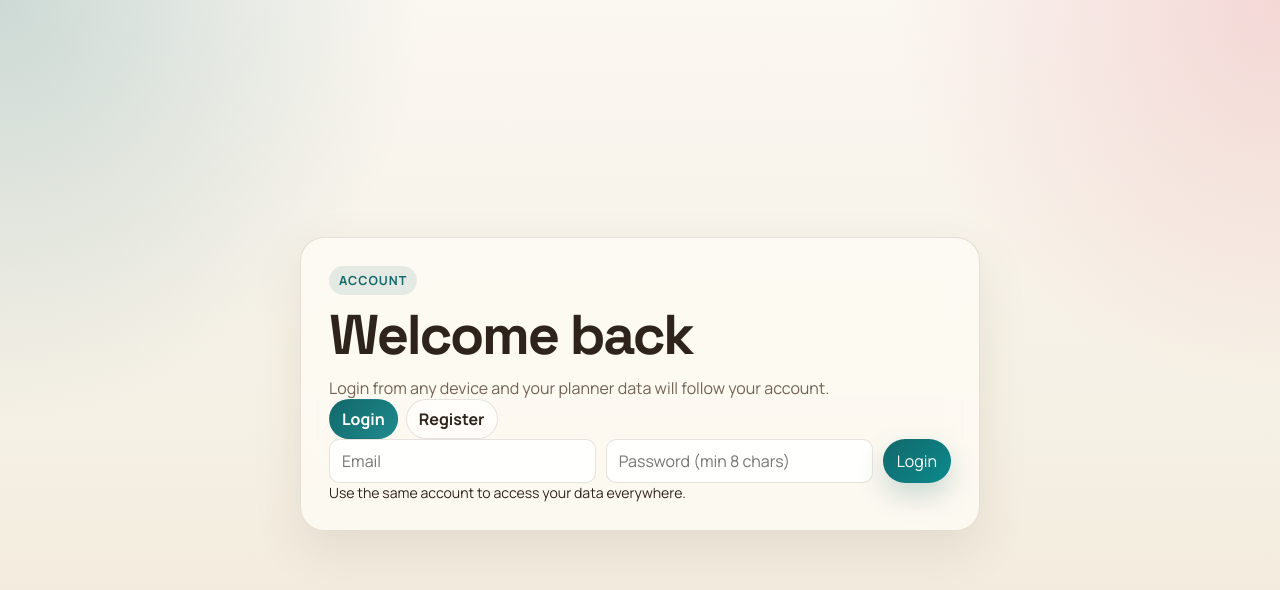
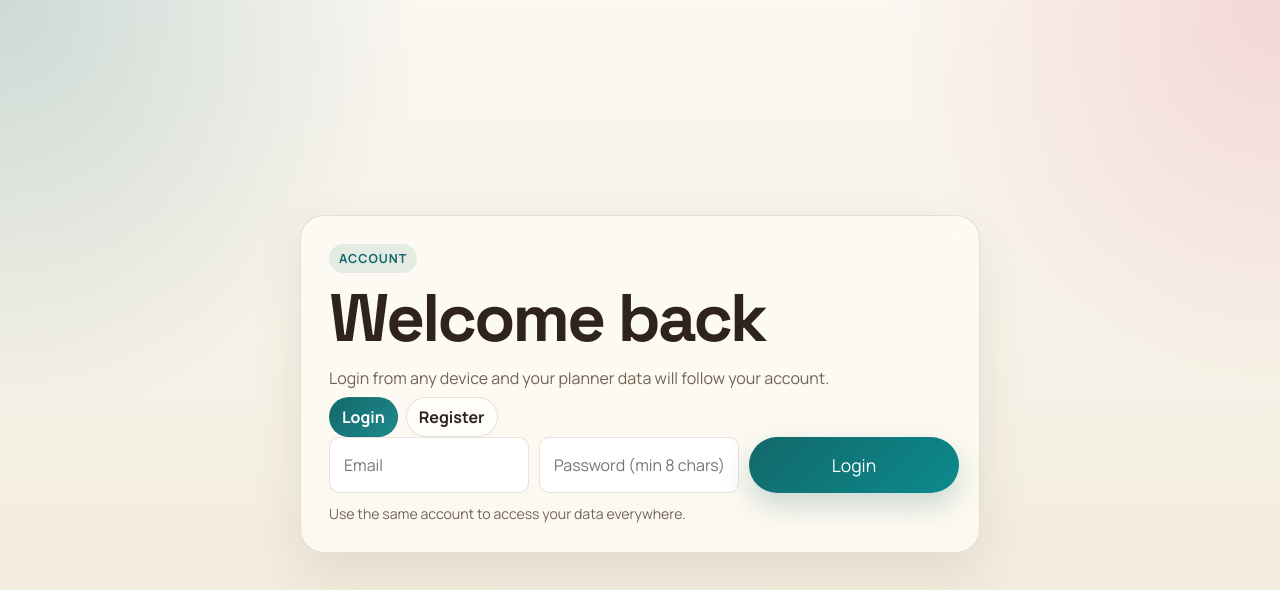
Before and after one commit to palakkgupta/my-salary-planner, a website built with Vite: page salary-planner/index.html in a window 1280 px wide. Built offline with nearby package versions, Linux system fonts and the light colour scheme.

Commit message:
Polish login UI and auth message states

```diff
--- a/salary-planner/src/main.js
+++ b/salary-planner/src/main.js
@@ -453,8 +453,31 @@ function getCategoryPctTotal() {
   return state.categories.reduce((sum, category) => sum + category.pct, 0)
 }
 
+function getAuthMessageState() {
+  if (!auth.error) {
+    return {
+      text: 'Use the same account to access your data everywhere.',
+      tone: 'neutral',
+    }
+  }
+
+  const normalized = auth.error.toLowerCase()
+  if (normalized.includes('success')) {
+    return {
+      text: auth.error,
+      tone: 'success',
+    }
+  }
+
+  return {
+    text: auth.error,
+    tone: 'error',
+  }
+}
+
 function renderLoginPage() {
   const isLogin = view.authMode === 'login'
+  const authMessage = getAuthMessageState()
 
   return `
     <section class="login-page">
@@ -471,11 +494,11 @@ function renderLoginPage() {
         <div class="auth-fields">
           <input id="auth-email" type="email" placeholder="Email" autocomplete="email" />
           <input id="auth-password" type="password" placeholder="Password (min 8 chars)" autocomplete="current-password" />
-          <button type="button" class="action-button action-button--primary" data-auth-submit>
+          <button type="button" class="action-button action-button--primary auth-submit" data-auth-submit>
             ${isLogin ? 'Login' : 'Create Account'}
           </button>
         </div>
-        <p class="auth-message">${auth.error || 'Use the same account to access your data everywhere.'}</p>
+        <p class="auth-message auth-message--${authMessage.tone}">${authMessage.text}</p>
       </article>
     </section>
   `
--- a/salary-planner/src/style.css
+++ b/salary-planner/src/style.css
@@ -112,19 +112,35 @@ strong {
 
 .auth-fields {
   display: grid;
-  grid-template-columns: 1fr 1fr auto;
+  grid-template-columns: minmax(200px, 1fr) minmax(200px, 1fr) auto;
   gap: 10px;
+  align-items: center;
 }
 
 .auth-fields input {
   border-radius: var(--radius-sm);
   border: 1px solid var(--line);
-  padding: 10px 12px;
+  padding: 14px 14px;
+  min-height: 56px;
   background: rgba(255, 255, 255, 0.86);
 }
 
 .auth-message {
+  margin-top: 10px;
   font-size: 0.88rem;
+  line-height: 1.5;
+}
+
+.auth-message--neutral {
+  color: var(--muted);
+}
+
+.auth-message--success {
+  color: var(--savings);
+}
+
+.auth-message--error {
+  color: var(--spending);
 }
 
 .login-page {
@@ -142,6 +158,31 @@ strong {
   background: var(--bg-elevated);
   box-shadow: var(--shadow);
   backdrop-filter: blur(12px);
+}
+
+.login-card h1 {
+  max-width: 11ch;
+  font-size: clamp(2.2rem, 6vw, 4.2rem);
+}
+
+.login-card .hero-text {
+  margin-bottom: 8px;
+}
+
+.auth-submit {
+  min-width: 210px;
+  min-height: 56px;
+  font-size: 1.1rem;
+  padding-inline: 22px;
+}
+
+.auth-fields input:-webkit-autofill,
+.auth-fields input:-webkit-autofill:hover,
+.auth-fields input:-webkit-autofill:focus,
+.auth-fields input:-webkit-autofill:active {
+  -webkit-box-shadow: 0 0 0 1000px rgba(255, 255, 255, 0.9) inset;
+  box-shadow: 0 0 0 1000px rgba(255, 255, 255, 0.9) inset;
+  -webkit-text-fill-color: var(--text);
 }
 
 .settings-page {
@@ -784,6 +825,11 @@ h2 {
     grid-template-columns: 1fr;
   }
 
+  .auth-submit {
+    width: 100%;
+    min-width: 0;
+  }
+
   .login-card {
     padding: 18px;
   }
```
Also changed, not shown: 1 other file.
